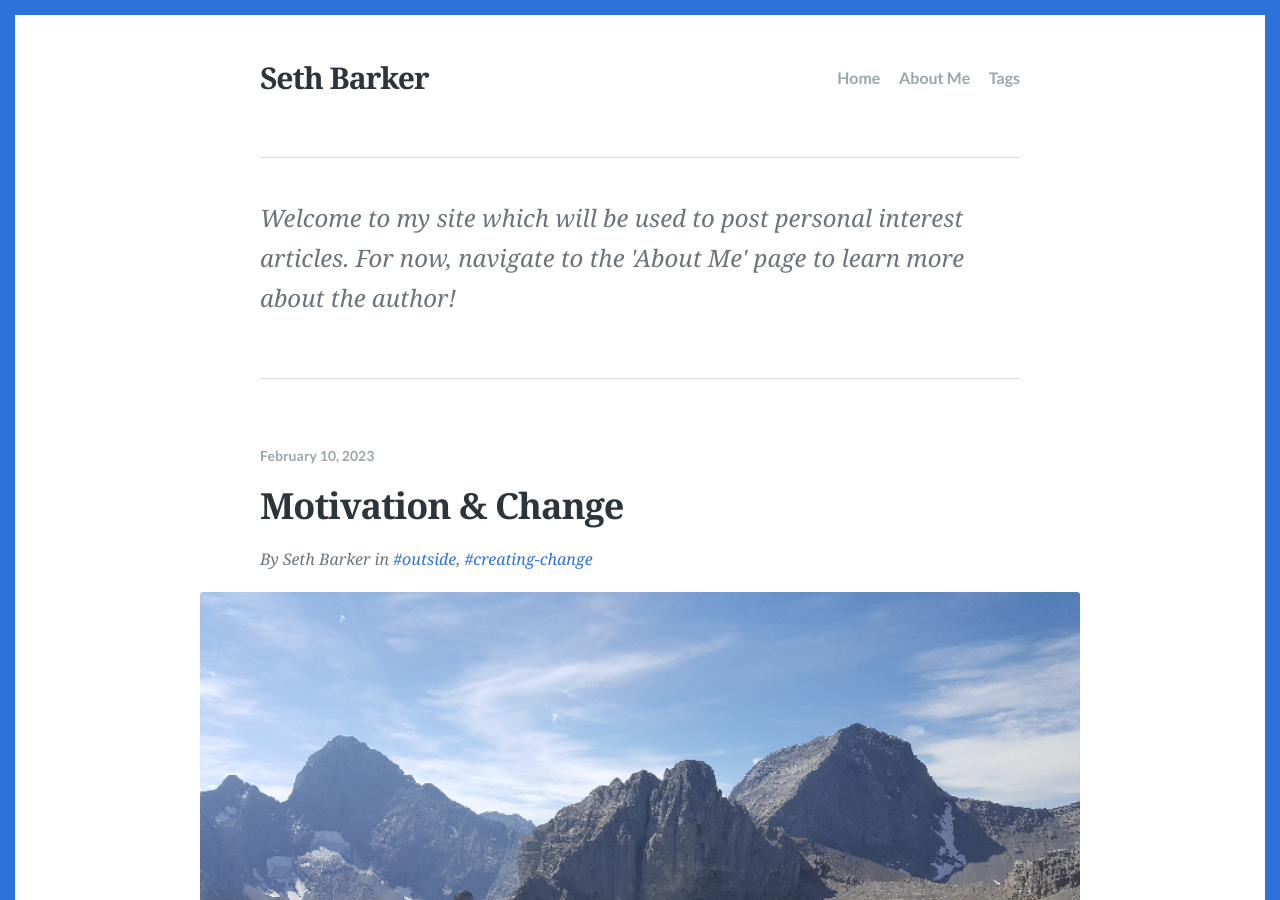
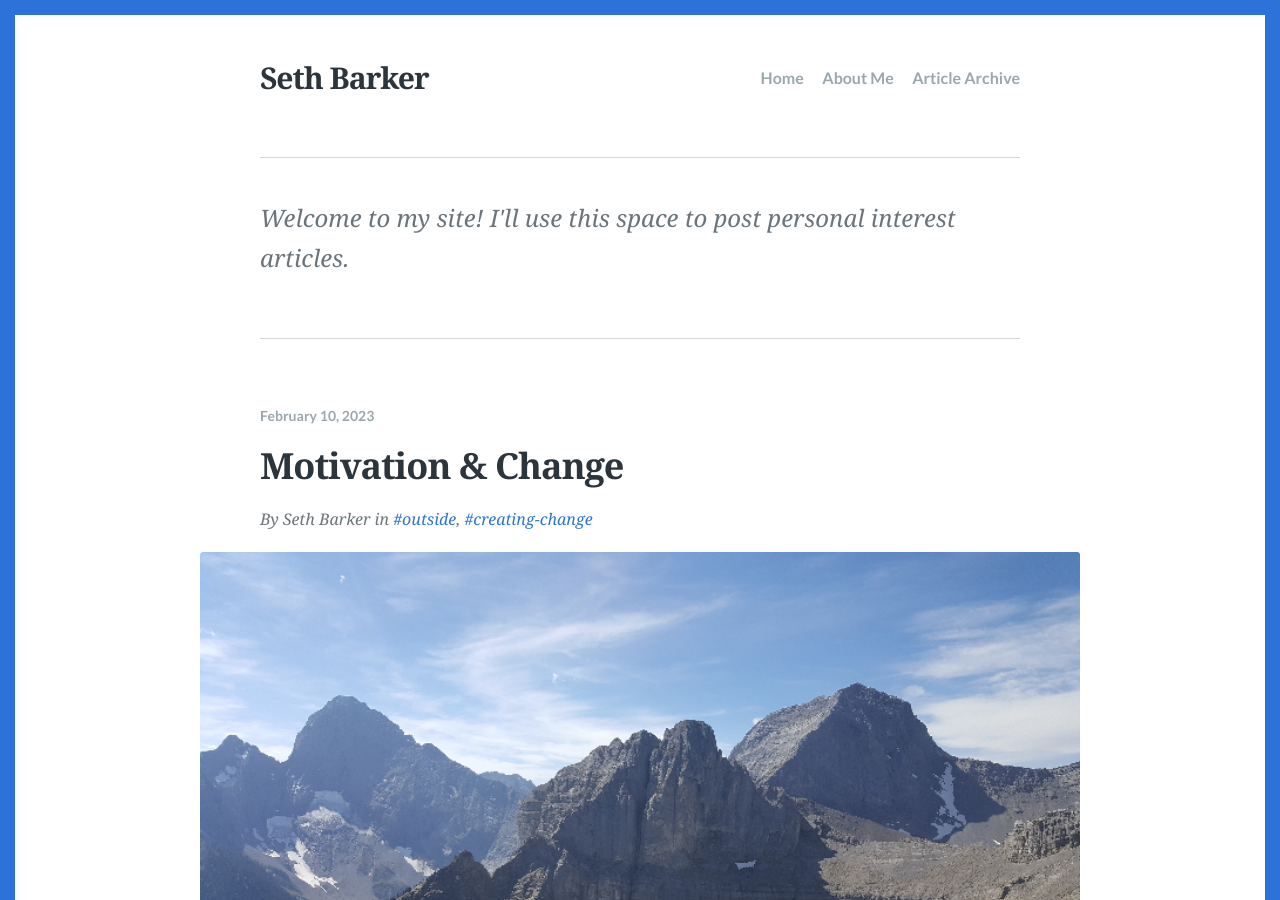
Before and after one commit to sethbarker/sethbarker.github.io, a Jekyll site: the page built from index.html, in a window 1280 px wide and 900 px high. Built offline with Jekyll 4.4.1, drawn with Linux system fonts in a browser that asks for light colours; some web fonts are replaced; the list of posts is cut into pages by our own code.

Commit message:
Update _config.yml

```diff
--- a/_config.yml
+++ b/_config.yml
@@ -15,7 +15,7 @@ gems:
 title: "Seth Barker"
 
 # A description of your site for meta tag, search engine results.
-description: "Welcome to my site which will be used to post personal interest articles. For now, navigate to the 'About Me' page to learn more about the author!"
+description: "Welcome to my site! I'll use this space to post personal interest articles."
 
 
 # The subpath of your site, e.g. /blog, for generating urls.
@@ -37,7 +37,7 @@ navigation:
     url: /
   - text: About Me
     url: /about
-  - text: Tags
+  - text: Article Archive
     url: /tags
 
 # The shortname for your Disqus site to enable comments.
```
